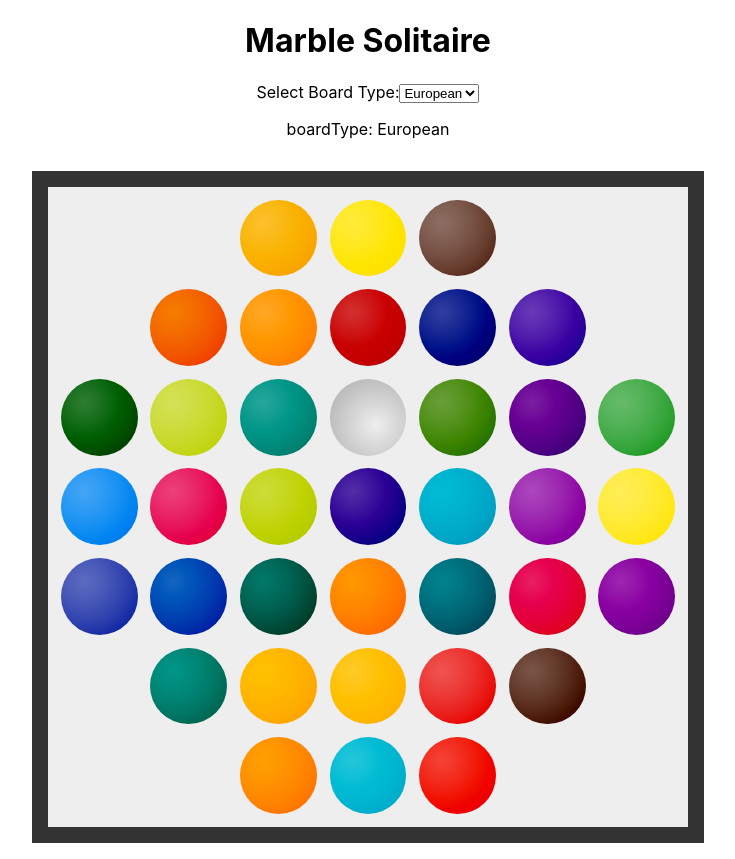
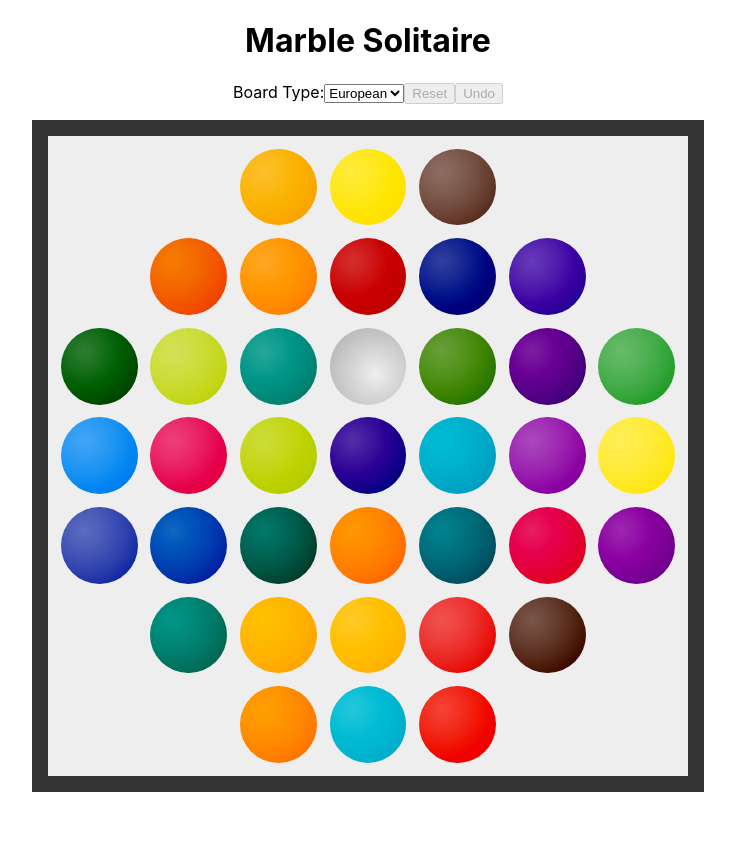
Before and after one commit to josh-taylr/marble-solitaire, a React (Create React App) app: page / in a window 1280 px wide. Shown: the whole page, without its empty margins (272-1007 px from the left). After the commit the page ends 808 px from the top, so only its background shows below. Built offline with nearby package versions, Linux system fonts and the light colour scheme.

Commit message:
Add undo and reset buttons
Resolves: Undo moves #2, and Restart the game #3

```diff
--- a/src/App.tsx
+++ b/src/App.tsx
@@ -15,9 +15,8 @@ export default function App(): JSX.Element {
   };
 
   const [boardType, setBoardType] = useState<BoardType>("European");
-  const { board, selectedMarble, changeBoard, play } = useGameProjection(
-    newGameBoard(boardType),
-  );
+  const { board, selectedMarble, moveCount, changeBoard, play, undo } =
+    useGameProjection(newGameBoard(boardType));
 
   useEffect(() => {
     changeBoard(newGameBoard(boardType));
@@ -29,11 +28,19 @@ export default function App(): JSX.Element {
     setBoardType(event.target.value as BoardType);
   };
 
+  const handleReset = (): void => {
+    changeBoard(newGameBoard(boardType));
+  };
+
+  const handleUndo = (): void => {
+    undo();
+  };
+
   return (
     <div className="App">
       <h1>Marble Solitaire</h1>
       <div>
-        <label htmlFor="boardType">Select Board Type:</label>
+        <label htmlFor="boardType">Board Type:</label>
         <select
           id="boardType"
           value={boardType}
@@ -42,8 +49,13 @@ export default function App(): JSX.Element {
           <option value="English">English</option>
           <option value="European">European</option>
         </select>
+        <button onClick={handleReset} disabled={moveCount === 0}>
+          Reset
+        </button>
+        <button onClick={handleUndo} disabled={moveCount === 0}>
+          Undo
+        </button>
       </div>
-      <p>boardType: {boardType}</p>
       <MarbleSolitaireBoard
         gameBoard={board}
         selectedMarble={selectedMarble}
@@ -58,11 +70,13 @@ export default function App(): JSX.Element {
 interface ProjectedGame {
   board: number[][];
   selectedMarble: Coordinate;
+  moveCount: number;
 }
 
 function useGameProjection(initialGame: MarbleSolitaire): ProjectedGame & {
   changeBoard: (board: MarbleSolitaire) => void;
   play: (row: number, col: number) => void;
+  undo: () => void;
 } {
   const [game, setGame] = useState<MarbleSolitaire>(initialGame);
   const [projection, setProjection] = useState<ProjectedGame>(
@@ -80,9 +94,17 @@ function useGameProjection(initialGame: MarbleSolitaire): ProjectedGame & {
       game.play(row, col);
       setProjection(projectGame(game));
     },
+    undo: () => {
+      game.undo();
+      setProjection(projectGame(game));
+    },
   };
 }
 
 function projectGame(game: MarbleSolitaire): ProjectedGame {
-  return { board: game.board, selectedMarble: game.selctedMarble };
+  return {
+    board: game.board,
+    selectedMarble: game.selctedMarble,
+    moveCount: game.moveCount(),
+  };
 }
--- a/src/marble-solitaire.ts
+++ b/src/marble-solitaire.ts
@@ -23,6 +23,7 @@ export class MarbleSolitaire {
   size: number = 0;
   selctedMarble: Coordinate = EMPTY_MARBLE;
   moves: Move[] = [];
+  history: Move[] = [];
 
   static europeanBoardTemplate = `
     - - a b c - -
@@ -90,6 +91,7 @@ export class MarbleSolitaire {
       }),
     );
     this.size = this.board.length;
+    this.history = [];
   }
 
   isWin(): boolean {
@@ -147,12 +149,26 @@ export class MarbleSolitaire {
 
       if (move == null) return false;
       this.doMove(move);
+      this.history.push(move);
 
       // this turn is complete
       this.selctedMarble = EMPTY_MARBLE;
       this.moves = [];
       return true;
     }
+  }
+
+  moveCount(): number {
+    return this.history.length;
+  }
+
+  undo(): boolean {
+    const lastMove = this.history.pop();
+    if (lastMove == null) return false;
+    this.undoMove(lastMove);
+    this.selctedMarble = EMPTY_MARBLE;
+    this.moves = [];
+    return true;
   }
 
   private undoMove(move: Move): void {
```
